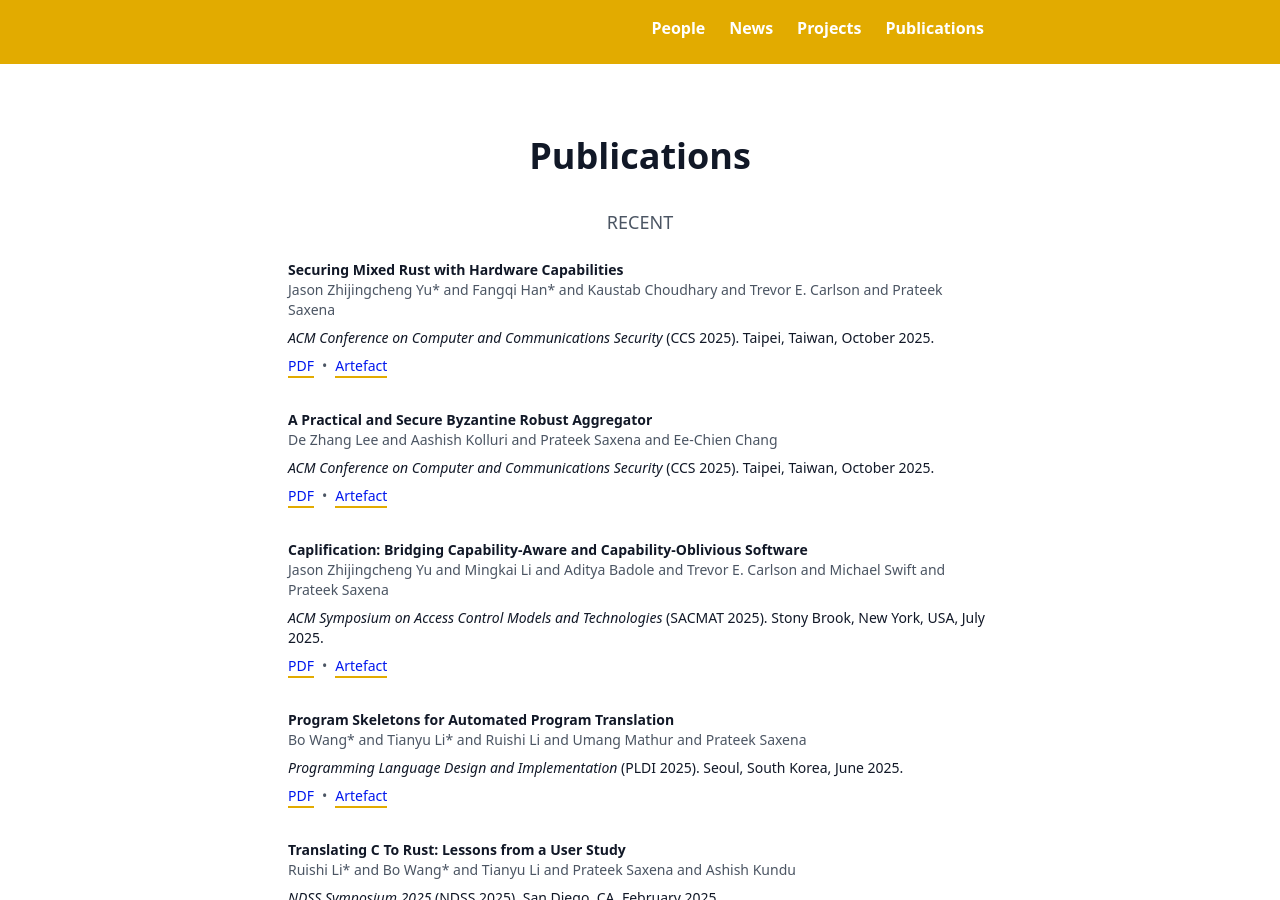
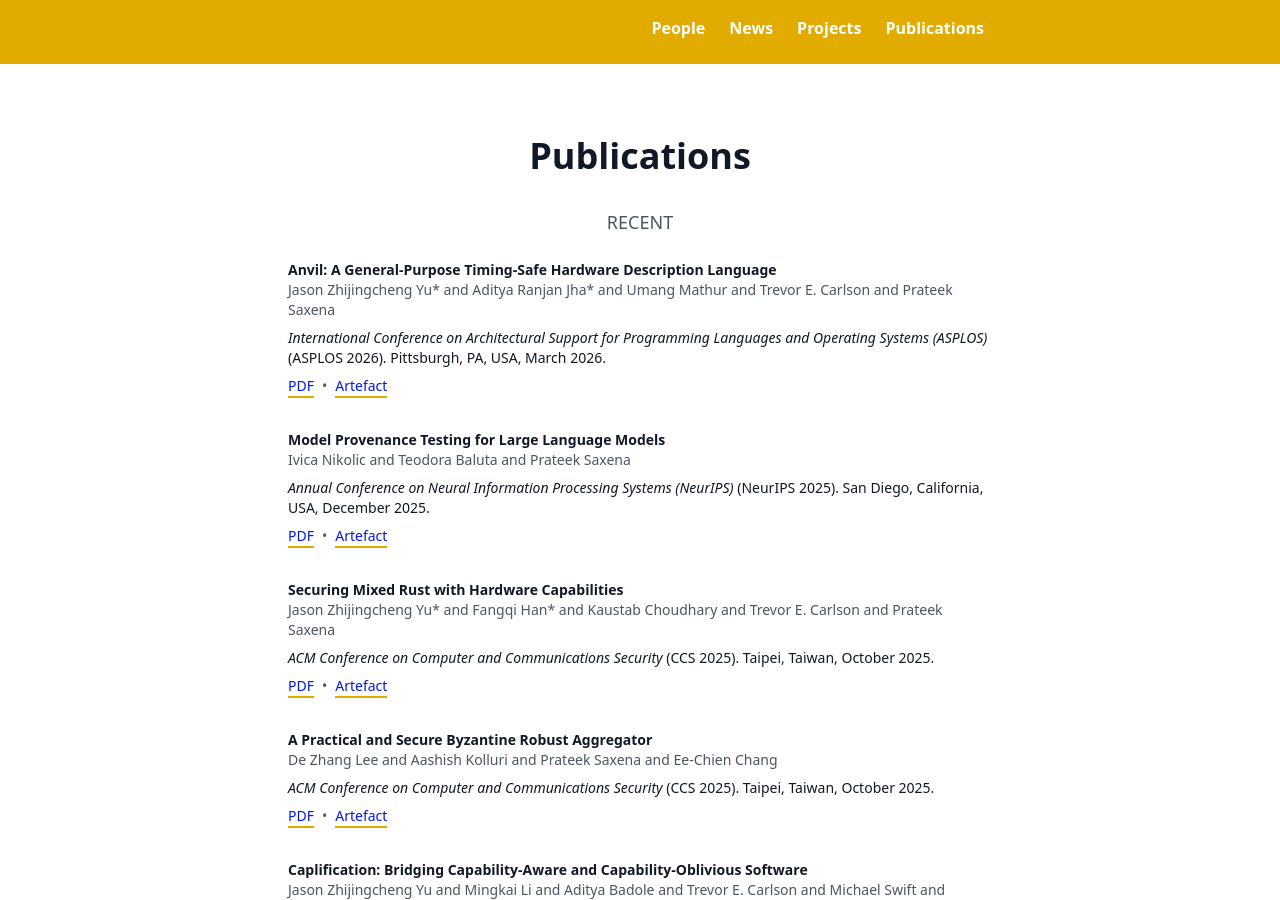
Before and after one commit to kisp-nus/kisp-nus.github.io, a Jekyll site: the page built from index.md, in a window 1280 px wide and 900 px high, scrolled down 3212 px. Built offline with Jekyll 4.4.1, drawn with Linux system fonts in a browser that asks for light colours.

Commit message:
add recent papers

```diff
--- a/_data/onepage/publications.yml
+++ b/_data/onepage/publications.yml
@@ -1,3 +1,25 @@
+
+- title: "Anvil: A General-Purpose Timing-Safe Hardware Description Language"
+  authors: ["Jason Zhijingcheng Yu*", "Aditya Ranjan Jha*", "Umang Mathur", "Trevor E. Carlson", "Prateek Saxena"]
+  venue: "International Conference on Architectural Support for Programming Languages and Operating Systems (ASPLOS)"
+  shortVenue: "ASPLOS 2026"
+  location: "Pittsburgh, PA, USA"
+  date: "March 2026"
+  links:
+    - {type: "PDF", url: "https://arxiv.org/abs/2503.19447"}
+    - {type: "Artefact", url: "https://github.com/jasonyu1996/anvil"}
+  recent: true
+
+- title: "Model Provenance Testing for Large Language Models"
+  authors: ["Ivica Nikolic", "Teodora Baluta", "Prateek Saxena"]
+  venue: "Annual Conference on Neural Information Processing Systems (NeurIPS)"
+  shortVenue: "NeurIPS 2025"
+  location: "San Diego, California, USA"
+  date: "December 2025"
+  links:
+    - {type: "PDF", url: "https://arxiv.org/abs/2502.00706"}
+    - {type: "Artefact", url: "https://github.com/ivicanikolicsg/model_provenance_testing"}
+  recent: true
 
 - title: "Securing Mixed Rust with Hardware Capabilities"
   authors: ["Jason Zhijingcheng Yu*", "Fangqi Han*", "Kaustab Choudhary", "Trevor E. Carlson", "Prateek Saxena"]
```
